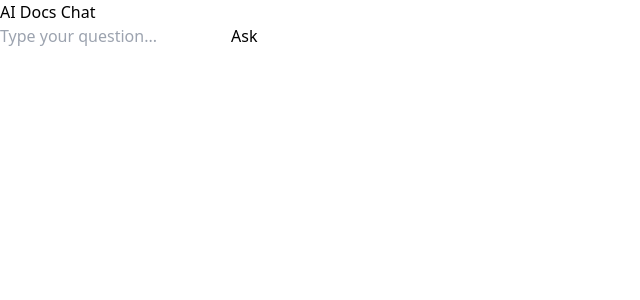
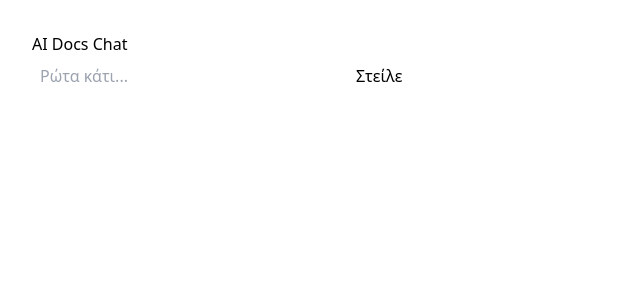
Before and after one commit to Sunn83/ai-docs-app, a Next.js app in the folder frontend/: page /chat in a window 1280 px wide. Shown: the top 300 px of the page, without its empty margins (0-640 px from the left). Built offline with nearby package versions, Linux system fonts and the light colour scheme.

Commit message:
Update page.tsx

```diff
--- a/frontend/app/chat/page.tsx
+++ b/frontend/app/chat/page.tsx
@@ -1,69 +1,40 @@
-'use client';
+"use client";
 
 import { useState } from "react";
 
 export default function ChatPage() {
   const [question, setQuestion] = useState("");
-  const [answers, setAnswers] = useState<string[]>([]);
-  const [loading, setLoading] = useState(false);
+  const [answer, setAnswer] = useState("");
 
   const handleSubmit = async (e: React.FormEvent) => {
     e.preventDefault();
-    if (!question) return;
-
-    setLoading(true);
-
     try {
-      // Κάνουμε fetch στο proxy του Next.js, όχι απευθείας στο backend
       const res = await fetch(`/api/ask?q=${encodeURIComponent(question)}`);
-      if (!res.ok) {
-        throw new Error(`Request failed: ${res.status}`);
-      }
-
+      if (!res.ok) throw new Error(`Request failed: ${res.status}`);
       const data = await res.json();
-
-      // Αν το backend επιστρέφει text ή array, προσαρμόζουμε εδώ
-      if (Array.isArray(data)) {
-        setAnswers(data);
-      } else if (data.answer) {
-        setAnswers([data.answer]);
-      } else {
-        setAnswers([JSON.stringify(data)]);
-      }
-
-      setQuestion("");
-    } catch (err: any) {
+      setAnswer(data.answer);
+    } catch (err) {
       console.error(err);
-      setAnswers([`Error: ${err.message}`]);
-    } finally {
-      setLoading(false);
+      setAnswer("Σφάλμα κατά την αναζήτηση.");
     }
   };
 
   return (
-    <div className="max-w-2xl mx-auto p-4">
-      <h1 className="text-2xl font-bold mb-4">AI Docs Chat</h1>
-
-      <form onSubmit={handleSubmit} className="mb-4 flex gap-2">
+    <div style={{ padding: "2rem" }}>
+      <h1>AI Docs Chat</h1>
+      <form onSubmit={handleSubmit}>
         <input
           type="text"
           value={question}
           onChange={(e) => setQuestion(e.target.value)}
-          placeholder="Type your question..."
-          className="flex-1 p-2 border rounded"
+          placeholder="Ρώτα κάτι..."
+          style={{ width: "300px", padding: "0.5rem" }}
         />
-        <button type="submit" disabled={loading} className="px-4 py-2 bg-blue-500 text-white rounded">
-          {loading ? "Loading..." : "Ask"}
+        <button type="submit" style={{ marginLeft: "1rem", padding: "0.5rem" }}>
+          Στείλε
         </button>
       </form>
-
-      <div className="space-y-2">
-        {answers.map((ans, idx) => (
-          <div key={idx} className="p-2 border rounded bg-gray-100">
-            {ans}
-          </div>
-        ))}
-      </div>
+      {answer && <p style={{ marginTop: "1rem" }}><strong>Απάντηση:</strong> {answer}</p>}
     </div>
   );
 }
```
